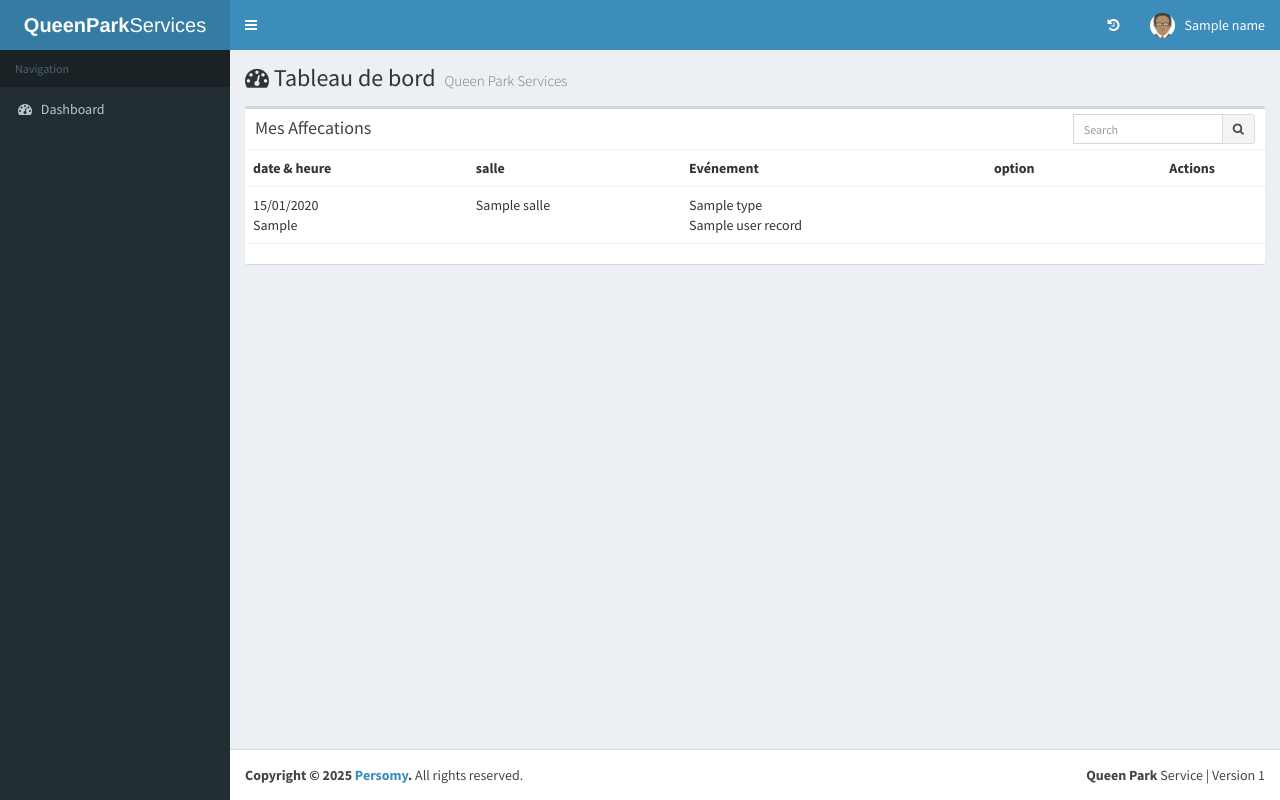
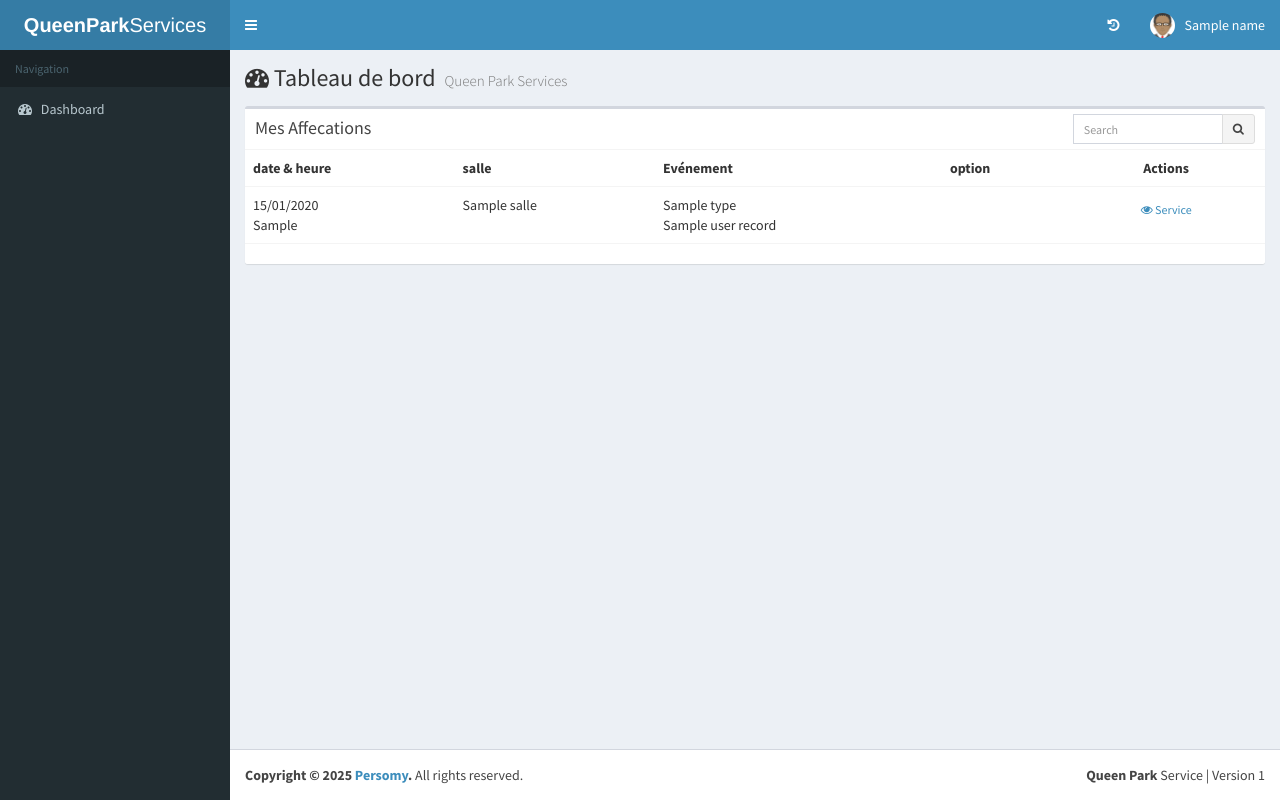
Before and after one commit to MaizaBahaedinne/service.queenpark.tn, a PHP site: the page made by application/views/general/dashboard.php in a window 1280 px wide. Run offline with PHP 8.4, Linux system fonts and the light colour scheme; the template is opened without the code that fills it: most values are stand-ins (such as "Sample title", 1, 10 or a date in 2020); data that the repository does not hold is empty.

Commit message:
Update dashboard.php

```diff
--- a/application/views/general/dashboard.php
+++ b/application/views/general/dashboard.php
@@ -107,7 +107,7 @@
                         </td>
 
                         <td class="text-center">
-
+                            <a class="btn btn-sm btn-s" href="<?php echo base_url().'Reservation/'.$record->reservationId; ?>" title="Edit"><i class="fa fa-eye"></i> Service </a>
                         </td>
                     </tr>
                     <?php
```
